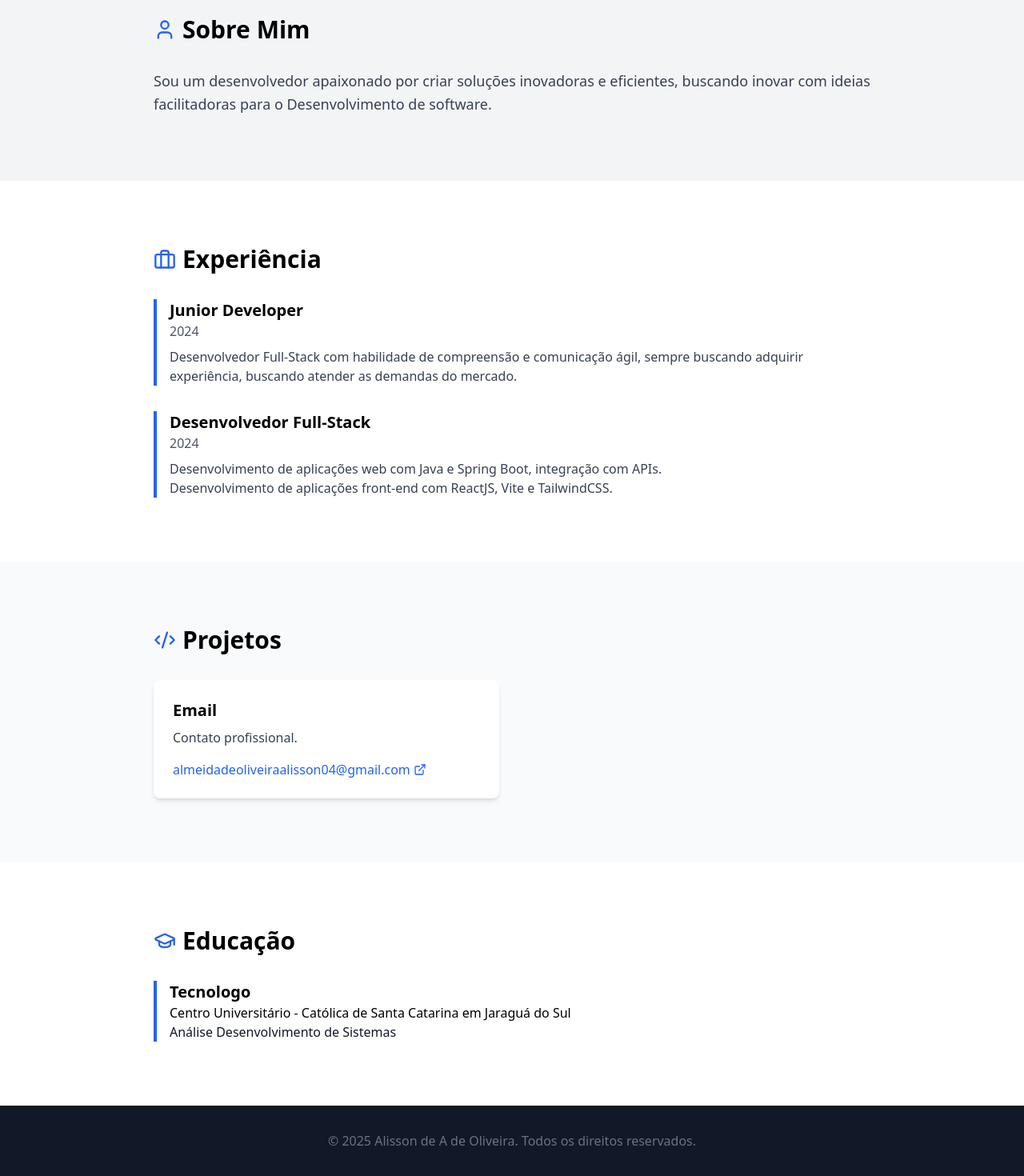
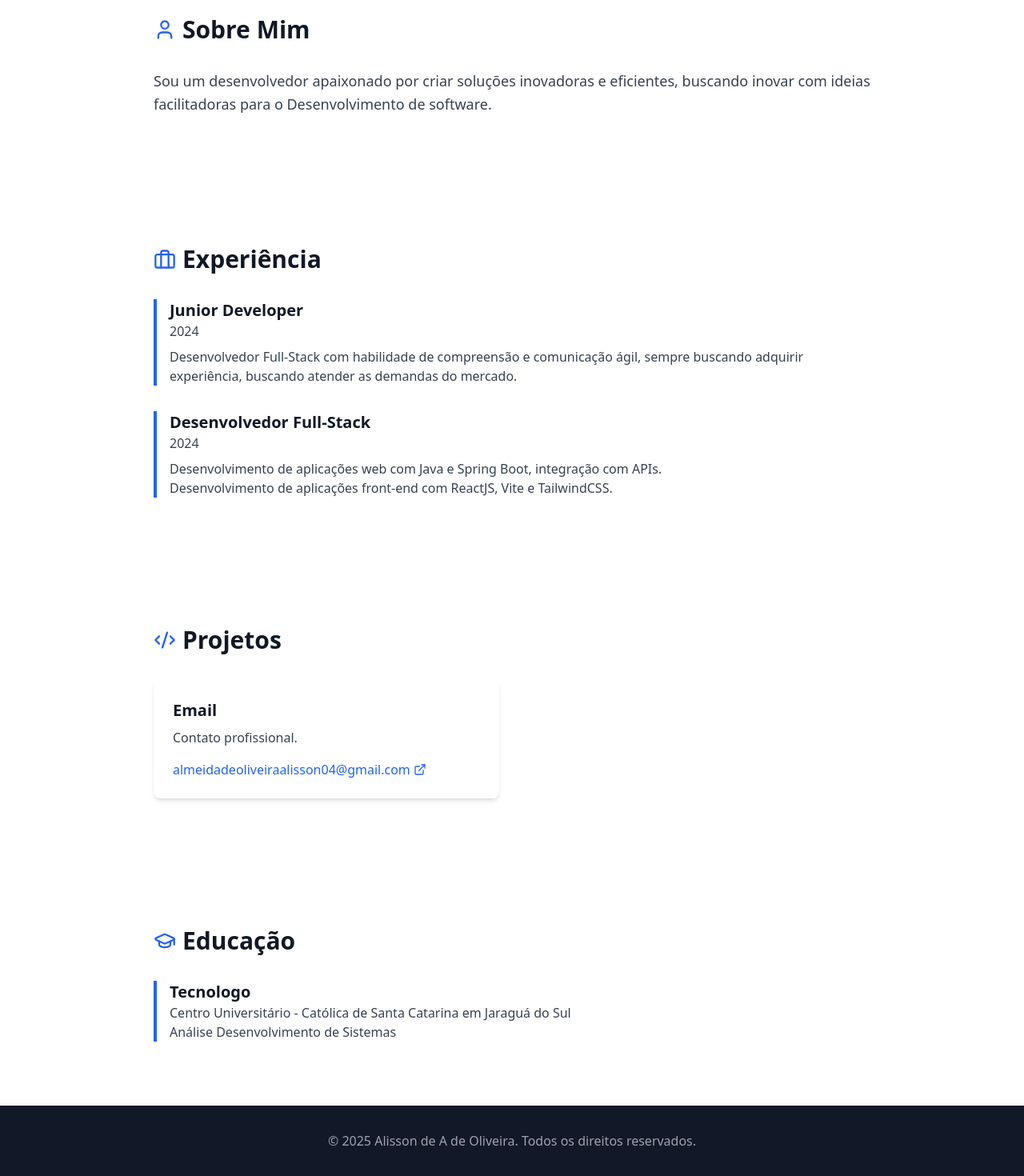
Before and after one commit to alissonkl20/front.dev-main, a React (Vite) app in the folder front.dev-main/project/: page / in a window 1280 px wide. Shown: the part 861-2331 px from the top of the page at 80% size. Built offline with nearby package versions, Linux system fonts and the light colour scheme.

Commit message:
Atualiza título da página e refatora classes de estilo para suporte ao modo escuro

```diff
--- a/front.dev-main/project/index.html
+++ b/front.dev-main/project/index.html
@@ -4,7 +4,7 @@
     <meta charset="UTF-8" />
     <link rel="icon" type="image/svg+xml" href="/vite.svg" />
     <meta name="viewport" content="width=device-width, initial-scale=1.0" />
-    <title>My Portfolio </title>
+    <title>AlissonDev.com </title>
   </head>
   <body>
     <div id="root"></div>
--- a/front.dev-main/project/src/App.tsx
+++ b/front.dev-main/project/src/App.tsx
@@ -1,15 +1,24 @@
-import React, { useState } from 'react';
+import  { useState } from 'react';
 import { ExternalLink, Code2, Briefcase, User, GraduationCap, Moon, Sun } from 'lucide-react';
 
 function App() {
   const [darkMode, setDarkMode] = useState(false);
+
+  // Definindo as classes base para cada modo
+  const sectionClasses = darkMode
+    ? 'bg-gray-800 text-white'
+    : 'bg-white text-gray-900';
+
+  const textSecondaryClasses = darkMode
+    ? 'text-gray-300'
+    : 'text-gray-700';
 
   const toggleDarkMode = () => {
     setDarkMode(!darkMode);
   };
 
   return (
-    <div className={`min-h-screen ${darkMode ? 'dark bg-gray-500' : 'bg-gray-100'}`}>
+    <div className={`min-h-screen ${darkMode ? 'dark bg-gray-800' : 'bg-gray-100'}`}>
       <button
         onClick={toggleDarkMode}
         className="fixed top-4 right-4 z-50 p-2 rounded-full bg-gray-200 dark:bg-gray-700 hover:bg-gray-300 dark:hover:bg-gray-600"
@@ -38,20 +47,20 @@ function App() {
         </div>
       </header>
 
-      <section id="sobre" className={`py-20 px-4 ${darkMode ? 'dark:bg-gray-800 dark:text-white' : ''}`}>
+      <section id="sobre" className={`py-20 px-4 ${sectionClasses}`}>
         <div className="max-w-4xl mx-auto">
           <div className="flex items-center gap-2 mb-8">
             <User className="text-blue-600" size={28} />
             <h2 className="text-3xl font-bold">Sobre Mim</h2>
           </div>
-          <p className={`text-lg ${darkMode ? 'text-gray-300' : 'text-gray-700'} leading-relaxed`}>
+          <p className={`text-lg ${textSecondaryClasses} leading-relaxed`}>
             Sou um desenvolvedor apaixonado por criar soluções inovadoras e eficientes, buscando inovar com ideias facilitadoras para o Desenvolvimento de software.
 
           </p>
         </div>
       </section>
 
-      <section id="experiencia" className={`py-20 px-4 ${darkMode ? 'bg-gray-900 text-white' : 'bg-white'}`}>
+      <section id="experiencia" className={`py-20 px-4 ${sectionClasses}`}>
         <div className="max-w-4xl mx-auto">
           <div className="flex items-center gap-2 mb-8">
             <Briefcase className="text-blue-600" size={28} />
@@ -60,15 +69,15 @@ function App() {
           <div className="space-y-8">
             <div className="border-l-4 border-blue-600 pl-4">
               <h3 className="text-xl font-semibold">Junior Developer</h3>
-              <p className={`${darkMode ? 'text-gray-400' : 'text-gray-600'}`}>2024</p>
-              <p className={`mt-2 ${darkMode ? 'text-gray-300' : 'text-gray-700'}`}>
+              <p className={textSecondaryClasses}>2024</p>
+              <p className={`mt-2 ${textSecondaryClasses}`}>
                 Desenvolvedor Full-Stack com habilidade de compreensão e comunicação ágil, sempre buscando adquirir experiência, buscando atender as demandas do mercado.
               </p>
             </div>
             <div className="border-l-4 border-blue-600 pl-4">
-              <h3 className="text-xl font-semibold">Desenvolvedor Full-Stack </h3>
-              <p className="text-gray-600">2024 </p>
-              <p className="text-gray-700 mt-2">
+              <h3 className="text-xl font-semibold">Desenvolvedor Full-Stack</h3>
+              <p className={textSecondaryClasses}>2024</p>
+              <p className={`mt-2 ${textSecondaryClasses}`}>
                 Desenvolvimento de aplicações web com Java e Spring Boot, integração com APIs.
                 <br className="hidden md:block" />
                 Desenvolvimento de aplicações front-end com ReactJS, Vite e TailwindCSS.
@@ -78,14 +87,14 @@ function App() {
         </div>
       </section>
 
-      <section id="projetos" className={`py-20 px-4 ${darkMode ? 'bg-gray-800' : 'bg-gray-50'}`}>
+      <section id="projetos" className={`py-20 px-4 ${sectionClasses}`}>
         <div className="max-w-4xl mx-auto">
           <div className="flex items-center gap-2 mb-8">
             <Code2 className="text-blue-600" size={28} />
             <h2 className={`text-3xl font-bold ${darkMode ? 'text-white' : ''}`}>Projetos</h2>
           </div>
           <div className="grid md:grid-cols-2 gap-8">
-            <div className={`p-6 rounded-lg shadow-md ${darkMode ? 'bg-gray-900 text-white' : 'bg-white'}`}>
+            <div className={`p-6 rounded-lg shadow-md ${sectionClasses}`}>
               <h3 className="text-xl font-semibold mb-2">Email</h3>
               <p className="text-gray-700 mb-4">
                 Contato profissional.
@@ -98,7 +107,7 @@ function App() {
         </div>
       </section>
 
-      <section id="educacao" className={`py-20 px-4 ${darkMode ? 'bg-gray-900 text-white' : 'bg-white'}`}>
+      <section id="educacao" className={`py-20 px-4 ${sectionClasses}`}>
         <div className="max-w-4xl mx-auto">
           <div className="flex items-center gap-2 mb-8">
             <GraduationCap className="text-blue-600" size={28} />
@@ -106,17 +115,17 @@ function App() {
           </div>
           <div className="space-y-8">
             <div className="border-l-4 border-blue-600 pl-4">
-              <h3 className="text-xl font-semibold">Tecnologo </h3>
-              <p>Centro Universitário - Católica de Santa Catarina em Jaraguá do Sul</p>
-              <p className="text-gray-900">Análise Desenvolvimento de Sistemas</p>
+              <h3 className="text-xl font-semibold">Tecnologo</h3>
+              <p className={textSecondaryClasses}>Centro Universitário - Católica de Santa Catarina em Jaraguá do Sul</p>
+              <p className={textSecondaryClasses}>Análise Desenvolvimento de Sistemas</p>
             </div>
           </div>
         </div>
       </section>
 
-      <footer className={`${darkMode ? 'bg-black' : 'bg-gray-900'} text-white py-8`}>
+      <footer className="bg-gray-900 text-white py-8">
         <div className="max-w-4xl mx-auto px-4 text-center">
-          <p className={`${darkMode ? 'text-gray-400' : 'text-gray-500'}`}>
+          <p className="text-gray-400">
             © {new Date().getFullYear()} Alisson de A de Oliveira. Todos os direitos reservados.
           </p>
         </div>
```
